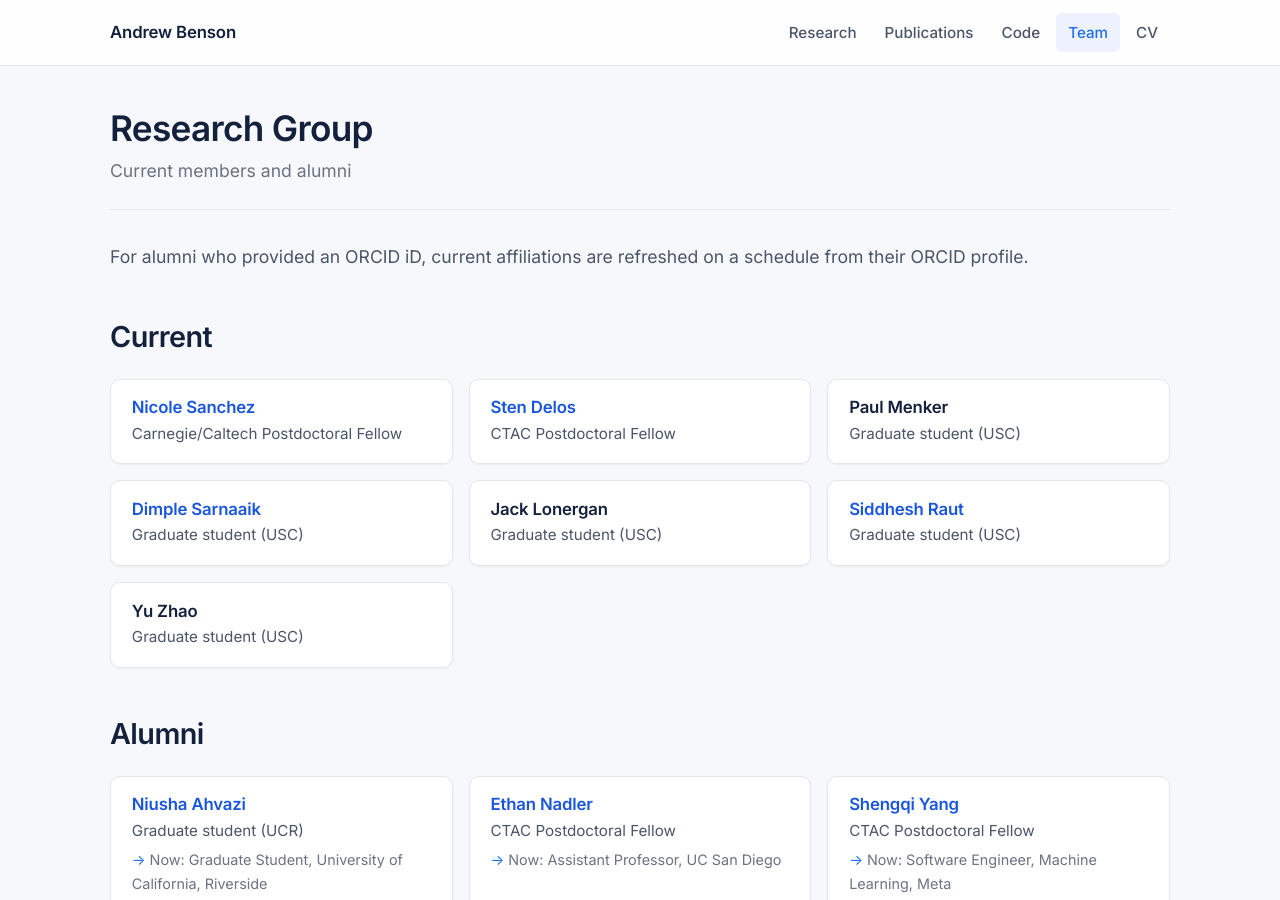
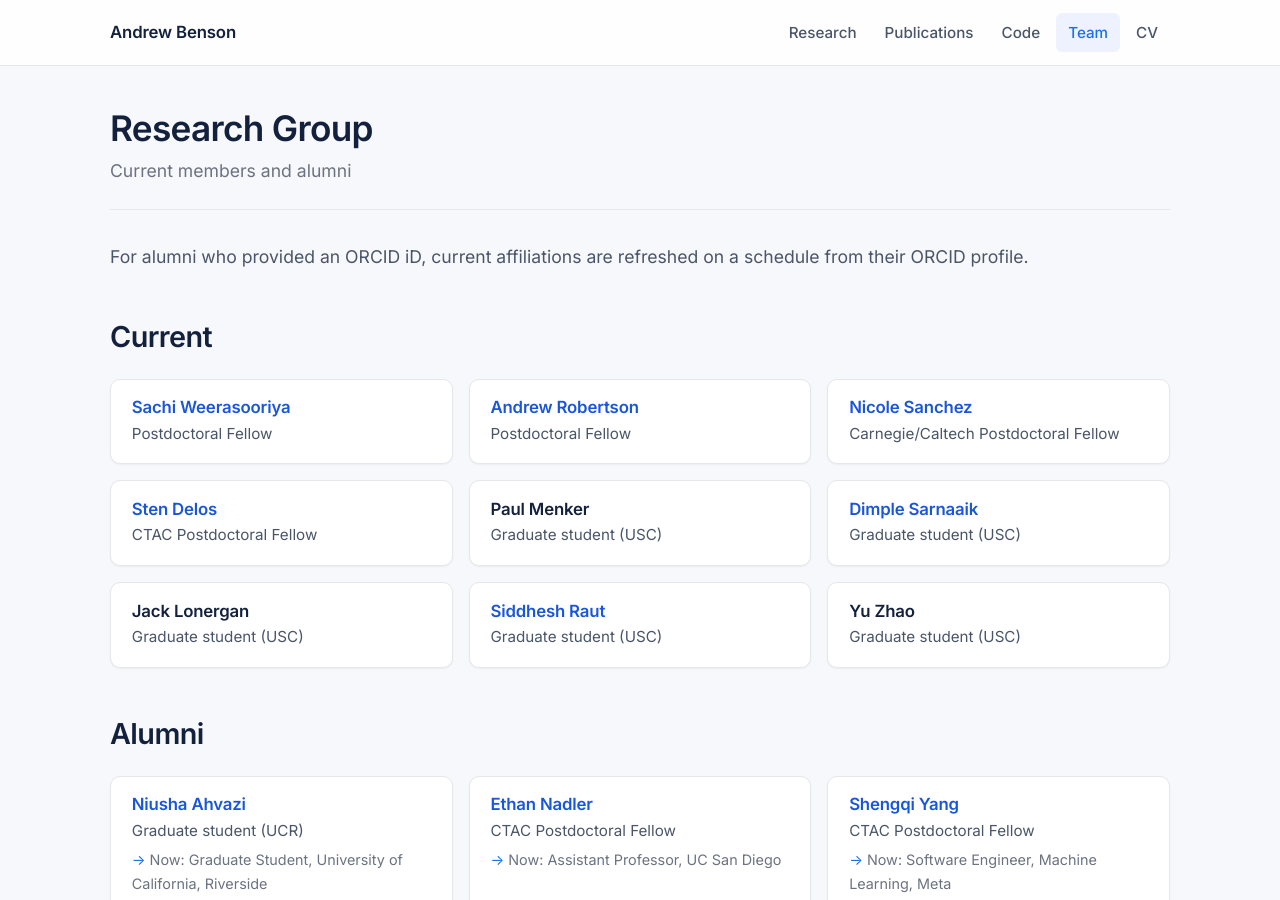
Before and after one commit to abensonca/abensonca.github.io, a Jekyll site: the page built from team.md, in a window 1280 px wide and 900 px high. Built offline with Jekyll 4.4.1, drawn with Linux system fonts in a browser that asks for light colours.

Commit message:
feat: Update members list

```diff
--- a/_data/members.yml
+++ b/_data/members.yml
@@ -1,3 +1,11 @@
+- name: Sachi Weerasooriya
+  role: Postdoctoral Fellow
+  status: current
+  website: https://www.linkedin.com/in/sachi-weerasooriya-216a7782
+- name: Andrew Robertson
+  role: Postdoctoral Fellow
+  status: current
+  website: https://andrew-robertson.github.io/
 - name: Nicole Sanchez
   role: Carnegie/Caltech Postdoctoral Fellow
   status: current
```
